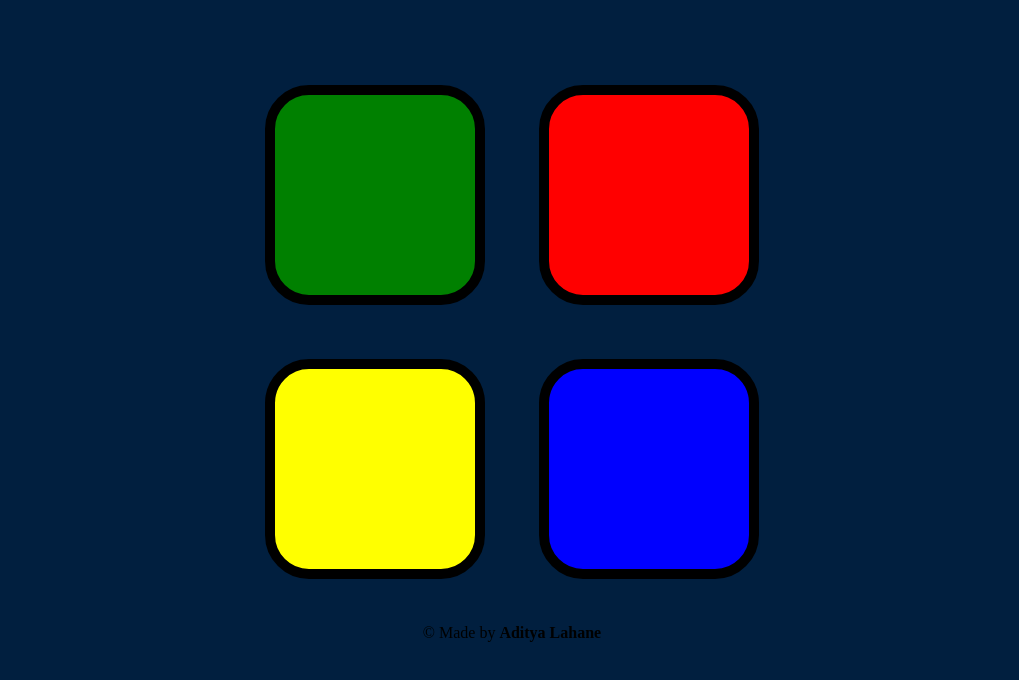
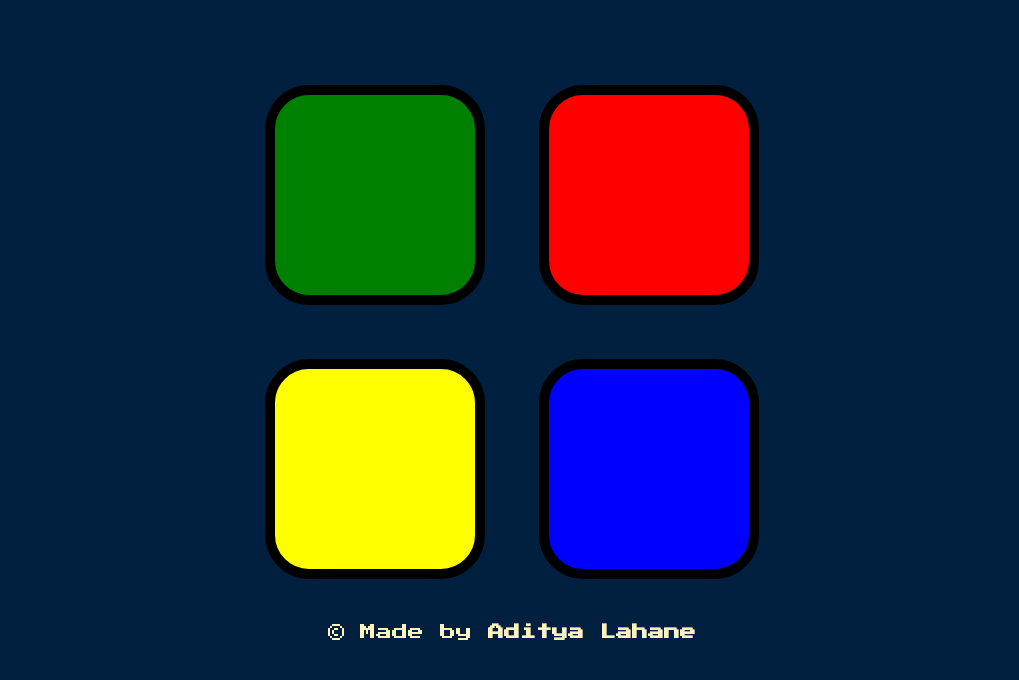
Before and after one commit to AdityaLahane-2003/Simon-Game, a plain HTML site: page index.html in a window 1280 px wide. Shown: the part 114-794 px from the top of the page, without its empty margins (128-1147 px from the left). Drawn offline with nearby package versions, Linux system fonts and the light colour scheme.

Commit message:
Added CSS To Footer

```diff
--- a/styles.css
+++ b/styles.css
@@ -51,3 +51,7 @@ body {
   box-shadow: 0 0 20px white;
   background-color: grey;
 }
+.adi{
+  font-family: 'Press Start 2P', cursive;
+  color: #FEF2BF;
+}
```
